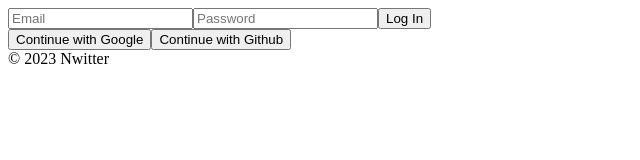
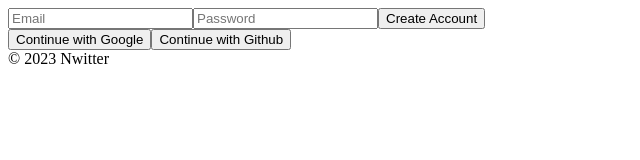
Before and after one commit to Kkim-Genie/twitter_clone, a React (Create React App) app: page /#/ in a window 1280 px wide. Shown: the top 160 px of the page, without its empty margins (0-640 px from the left). Built offline with nearby package versions, Linux system fonts and the light colour scheme; no server answers.

Commit message:
[Update] Creating Account

```diff
--- a/src/routes/Auth.js
+++ b/src/routes/Auth.js
@@ -1,8 +1,10 @@
+import { authService } from 'fbase'
 import React, { useState } from 'react'
 
 const Auth = () => {
   const [email, setEmail] = useState('')
   const [password, setPassword] = useState('')
+  const [newAccount, setNewAccount] = useState(true)
   const onChange = event => {
     const {
       target: { name, value },
@@ -13,8 +15,19 @@
       setPassword(value)
     }
   }
-  const onSubmit = event => {
+  const onSubmit = async event => {
     event.preventDefault()
+    try {
+      let data
+      if (newAccount) {
+        data = await authService.createUserWithEmailAndPassword(email, password)
+      } else {
+        data = await authService.signInWithEmailAndPassword(email, password)
+      }
+      console.log(data)
+    } catch (error) {
+      console.log(error)
+    }
   }
   return (
     <div>
@@ -35,7 +48,7 @@
           value={password}
           onChange={onChange}
         />
-        <input type="submit" value="Log In" />
+        <input type="submit" value={newAccount ? 'Create Account' : 'Log In'} />
       </form>
       <div>
         <button>Continue with Google</button>
```
